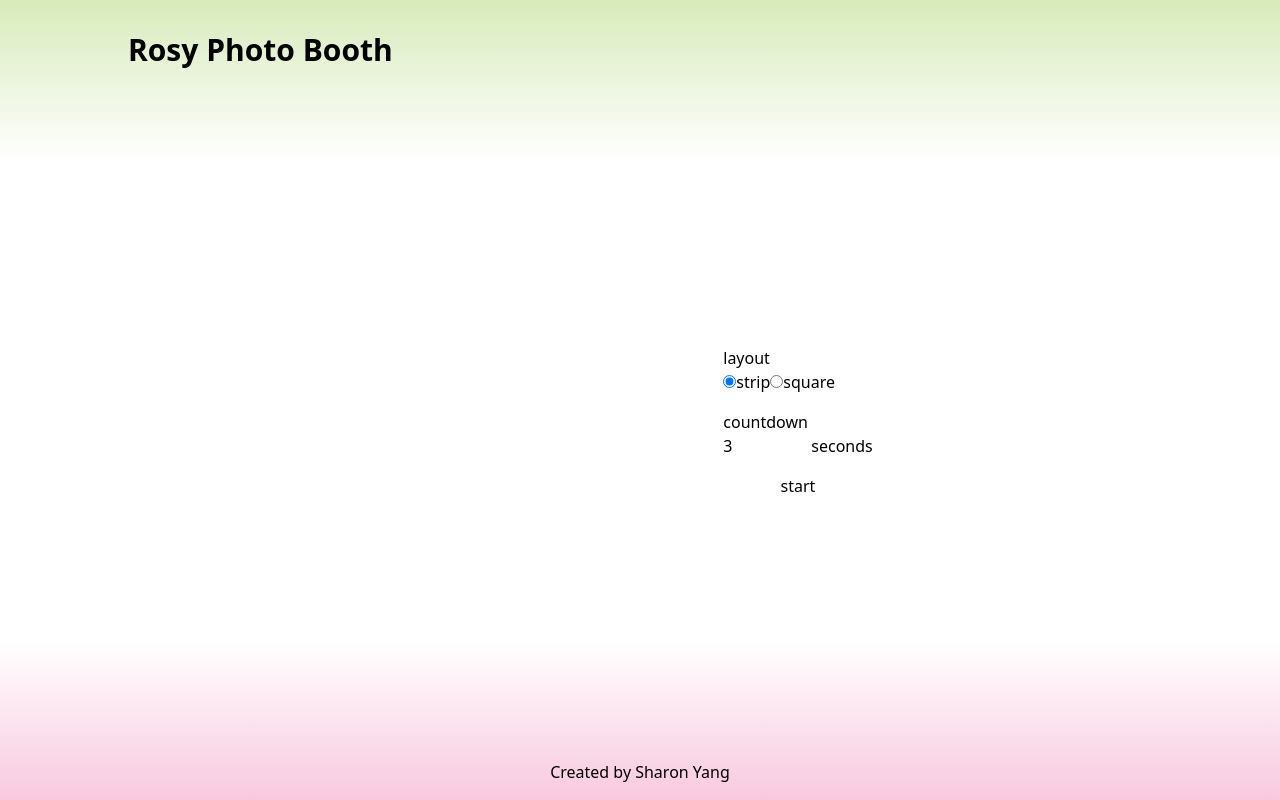
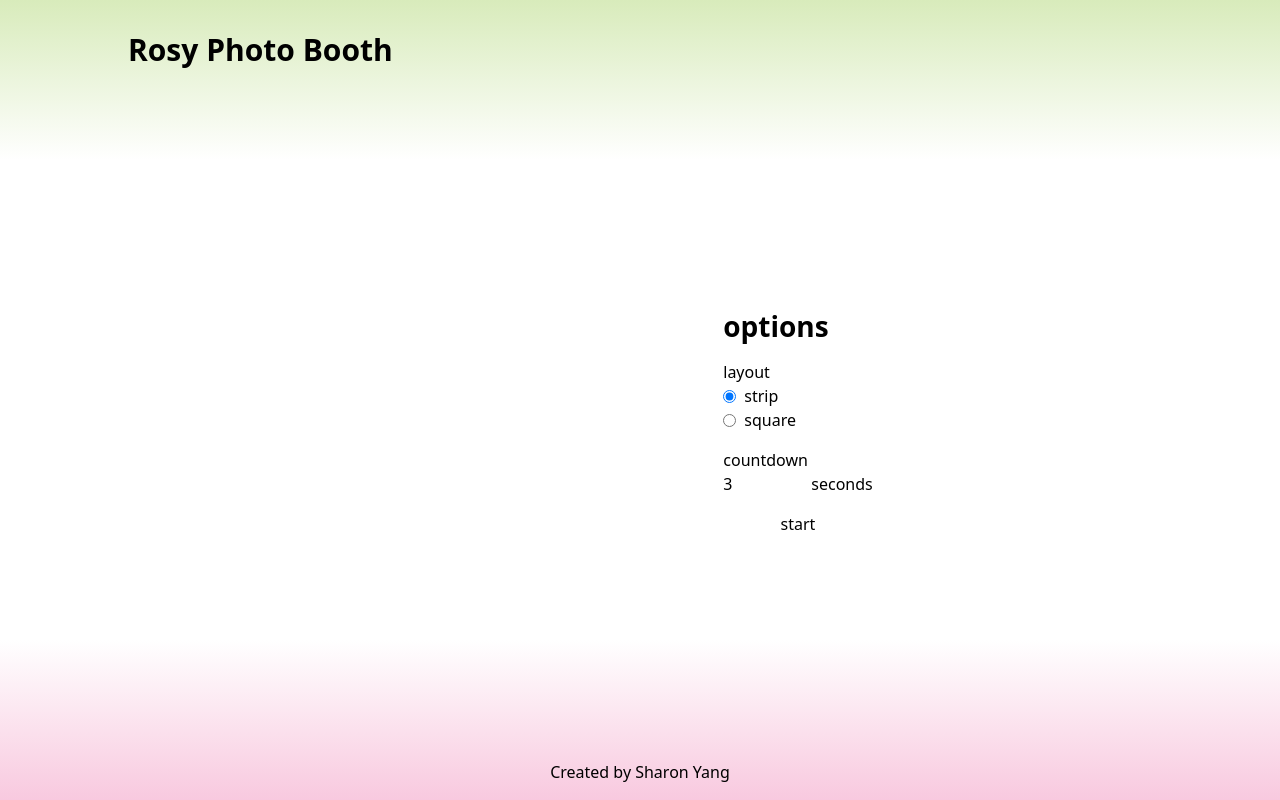
Before and after one commit to sharonyang16/rosy-photo-booth, a Next.js app: page / in a window 1280 px wide. Built offline with nearby package versions, Linux system fonts and the light colour scheme; no server answers.

Commit message:
Add typography component

```diff
--- a/package.json
+++ b/package.json
@@ -22,8 +22,10 @@
     "@types/node": "^20",
     "@types/react": "^19",
     "@types/react-dom": "^19",
+    "class-variance-authority": "^0.7.1",
     "eslint": "^9",
     "eslint-config-next": "15.2.4",
+    "tailwind-merge": "^3.2.0",
     "tailwindcss": "^4",
     "typescript": "^5"
   }
--- a/src/components/base/RadioButton.tsx
+++ b/src/components/base/RadioButton.tsx
@@ -1,3 +1,5 @@
+import Typography from "./Typography";
+
 type RadioButtonProps = {
   label: string;
   value: string;
@@ -6,9 +8,9 @@ type RadioButtonProps = {
 };
 const RadioButton = ({ label, value, checked, onChange }: RadioButtonProps) => {
   return (
-    <label>
+    <label className="flex items-center gap-2">
       <input type="radio" value={value} checked={checked} onChange={onChange} />
-      {label}
+      <Typography>{label}</Typography>
     </label>
   );
 };
--- /dev/null
+++ b/src/components/base/Typography.tsx
@@ -0,0 +1,41 @@
+import React from "react";
+import { VariantProps, cva } from "class-variance-authority";
+import { cn } from "./utils";
+
+const typographyVariants = cva("", {
+  variants: {
+    variant: {
+      title: "text-[44px] leading-[52px] font-bold",
+      header: "text-[28px] leading-[36px] font-bold",
+      label: "text-base leading-[1.25] font-medium",
+      body: "text-base",
+    },
+  },
+  defaultVariants: {
+    variant: "body",
+  },
+});
+
+export interface TypographyProps
+  extends React.HTMLAttributes<HTMLElement>,
+    VariantProps<typeof typographyVariants> {
+  as?: string;
+}
+
+const Typography = React.forwardRef<HTMLElement, TypographyProps>(
+  ({ variant, className, as, ...props }, ref) => {
+    const Component = as || "span";
+
+    const componentProps = {
+      className: cn(typographyVariants({ variant, className })),
+      ...props,
+      ref,
+    };
+
+    return React.createElement(Component, componentProps);
+  }
+);
+
+Typography.displayName = "Typography";
+
+export default Typography;
--- /dev/null
+++ b/src/components/base/utils.tsx
@@ -0,0 +1,4 @@
+import clsx, { ClassValue } from "clsx";
+import { twMerge } from "tailwind-merge";
+
+export const cn = (...classes: ClassValue[]) => twMerge(clsx(classes));
--- a/src/components/pages/OptionsPage/OptionsForm/OptionsForm.tsx
+++ b/src/components/pages/OptionsPage/OptionsForm/OptionsForm.tsx
@@ -1,6 +1,7 @@
 import { LAYOUTS } from "@/types/constants";
 import { PhotoboothFormProps } from "../../../../types/photobooth";
 import RadioButton from "@/components/base/RadioButton";
+import Typography from "@/components/base/Typography";
 
 const OptionsForm = ({
   layout,
@@ -11,8 +12,13 @@ const OptionsForm = ({
 }: PhotoboothFormProps) => {
   return (
     <form className="flex flex-col gap-4">
+      <Typography variant="header" as="h1">
+        options
+      </Typography>
       <fieldset>
-        <p>layout</p>
+        <Typography variant="label" as="label">
+          layout
+        </Typography>
         {LAYOUTS.map((layoutName) => (
           <RadioButton
             key={layoutName}
@@ -25,7 +31,9 @@ const OptionsForm = ({
       </fieldset>
 
       <fieldset>
-        <p>countdown</p>
+        <Typography variant="label" as="label">
+          countdown
+        </Typography>
         <div className="flex gap-2">
           <input
             type="number"
@@ -34,7 +42,7 @@ const OptionsForm = ({
             value={countdown}
             onChange={(e) => handleCountdownChange(e)}
           />
-          <p>seconds</p>
+          <Typography>seconds</Typography>
         </div>
       </fieldset>
       <button type="submit" onClick={() => setPhotoboothState("CAPTURE")}>
```
Also changed, not shown: 1 other file (tests, documents, lock files or other folders).
